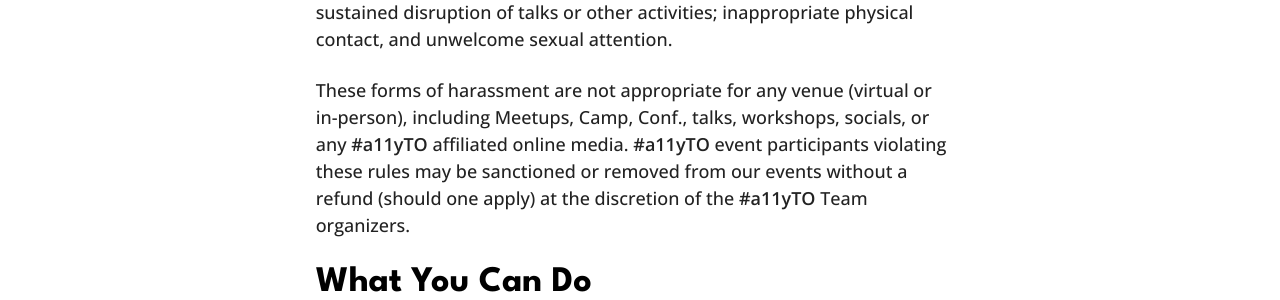
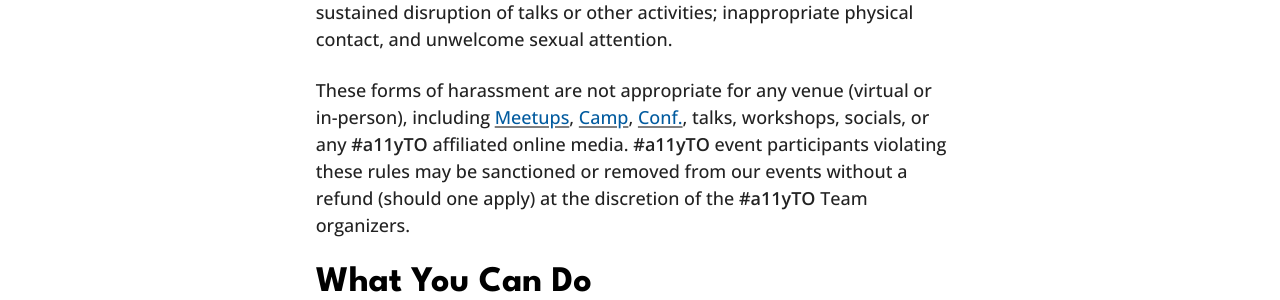
Before and after one commit to a11yTO/A11yTO-Main, a Jekyll site: the page built from code-of-conduct.html, in a window 1280 px wide. Shown: the part 695-995 px from the top of the page. Built offline with Jekyll 4.4.1, drawn with Linux system fonts in a browser that asks for light colours; some of the changed lines change nothing that is shown.

Commit message:
Add links to other a11yTO sites

```diff
--- a/code-of-conduct.html
+++ b/code-of-conduct.html
@@ -13,7 +13,7 @@
 
 <p>We do not tolerate harassment in any form. Harassment includes: the use or enabling of discriminatory language and imagery targeted at gender, gender identity and expression, disability, age, sexual orientation, physical appearance, body size, race, ethnicity, religion, or technology choices; displaying sexual images in public spaces; deliberate or implied intimidation, stalking, following, harassing photography or recording; sustained disruption of talks or other activities; inappropriate physical contact, and unwelcome sexual attention. </p>
 
-<p>These forms of harassment are not appropriate for any venue (virtual or in-person), including Meetups, Camp, Conf., talks, workshops, socials, or any <strong>#a11yTO</strong> affiliated online media. <strong>#a11yTO</strong> event participants violating these rules may be sanctioned or removed from our events without a refund (should one apply) at the discretion of the <strong>#a11yTO</strong> Team organizers.</p>
+<p>These forms of harassment are not appropriate for any venue (virtual or in-person), including <a href="http://meetup.a11yto.com/">Meetups</a>, <a href="http://camp.a11yto.com/">Camp</a>, <a href="http://conf.a11yto.com/">Conf.</a>, talks, workshops, socials, or any <strong>#a11yTO</strong> affiliated online media. <strong>#a11yTO</strong> event participants violating these rules may be sanctioned or removed from our events without a refund (should one apply) at the discretion of the <strong>#a11yTO</strong> Team organizers.</p>
 
 <h2>What you can do</h2>
 
```
